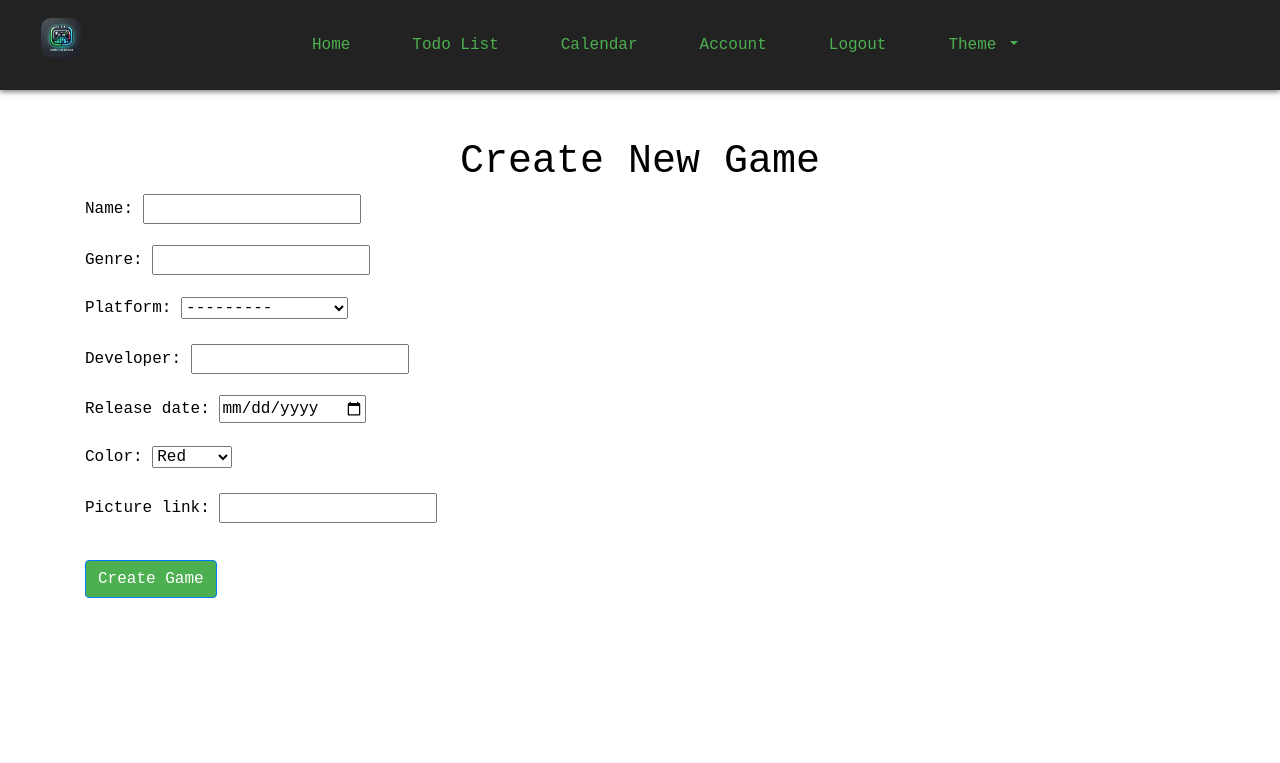
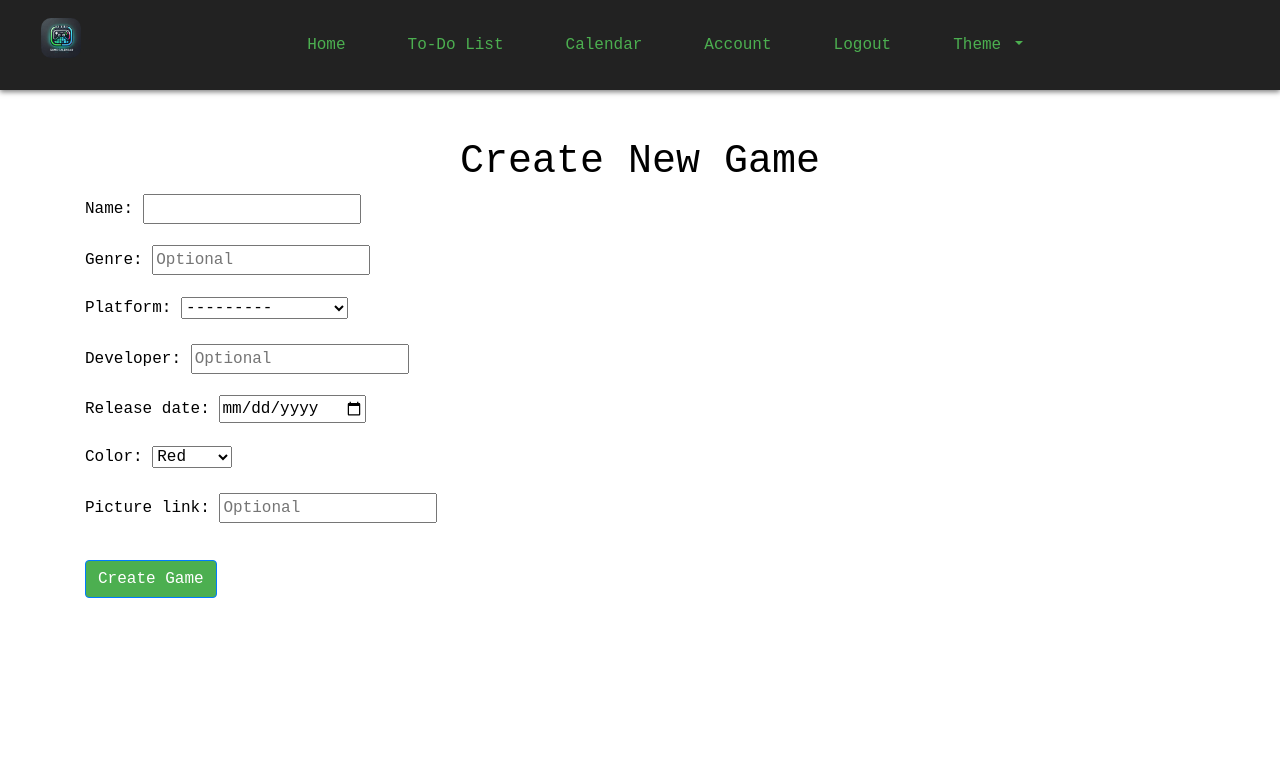
Before and after one commit to UCCS-CS4300-5300/Group2-fall2024, a Django app: page /calendar/create_game/ in a window 1280 px wide. Shown: the top 763 px of the page. Run offline with Django 4.2, Linux system fonts and the light colour scheme; the visitor is signed in with stand-in values (Sample User, id 1); some libraries are stand-ins or nearby versions.

Commit message:
Added text 'optional' into game creation form

```diff
--- a/project/home/forms.py
+++ b/project/home/forms.py
@@ -66,8 +66,14 @@ class GameForm(forms.ModelForm):
         model = Game
         fields = '__all__'
         widgets = {
-            'release_date': forms.DateInput(attrs={'type': 'date'}),
+            'release_date': forms.DateInput(attrs={'type': 'date', 'placeholder': 'Optional'}),
+            'genre': forms.TextInput(attrs={'placeholder': 'Optional'}),
+            'platform': forms.Select(attrs={'placeholder': 'Optional'}),
+            'developer': forms.TextInput(attrs={'placeholder': 'Optional'}),
+            'color': forms.Select(attrs={'placeholder': 'Optional'}),
+            'picture_link': forms.TextInput(attrs={'placeholder': 'Optional'}),
         }
+
 class UsersForm(ModelForm):
     class Meta:
         model = User
--- a/project/home/templates/base_template.html
+++ b/project/home/templates/base_template.html
@@ -37,7 +37,7 @@
                     <ul class="navbar-nav">
                         <li class="nav-item active"><a class="nav-link" href="{% url 'home' %}">Home</a></li>
                         {% if user.is_authenticated %}
-                            <li class="nav-item"><a class="nav-link" href="{% url 'todo_list' %}">Todo List</a></li>
+                            <li class="nav-item"><a class="nav-link" href="{% url 'todo_list' %}">To-Do List</a></li>
                             <li class="nav-item"><a class="nav-link" href="{% url 'calendar' user.id %}">Calendar</a></li>
                             <li class="nav-item"><a class="nav-link" href="{% url 'user_page' %}">Account</a></li>
                             <li class="nav-item"><a class="nav-link" href="{% url 'logout' %}">Logout</a></li>
```
